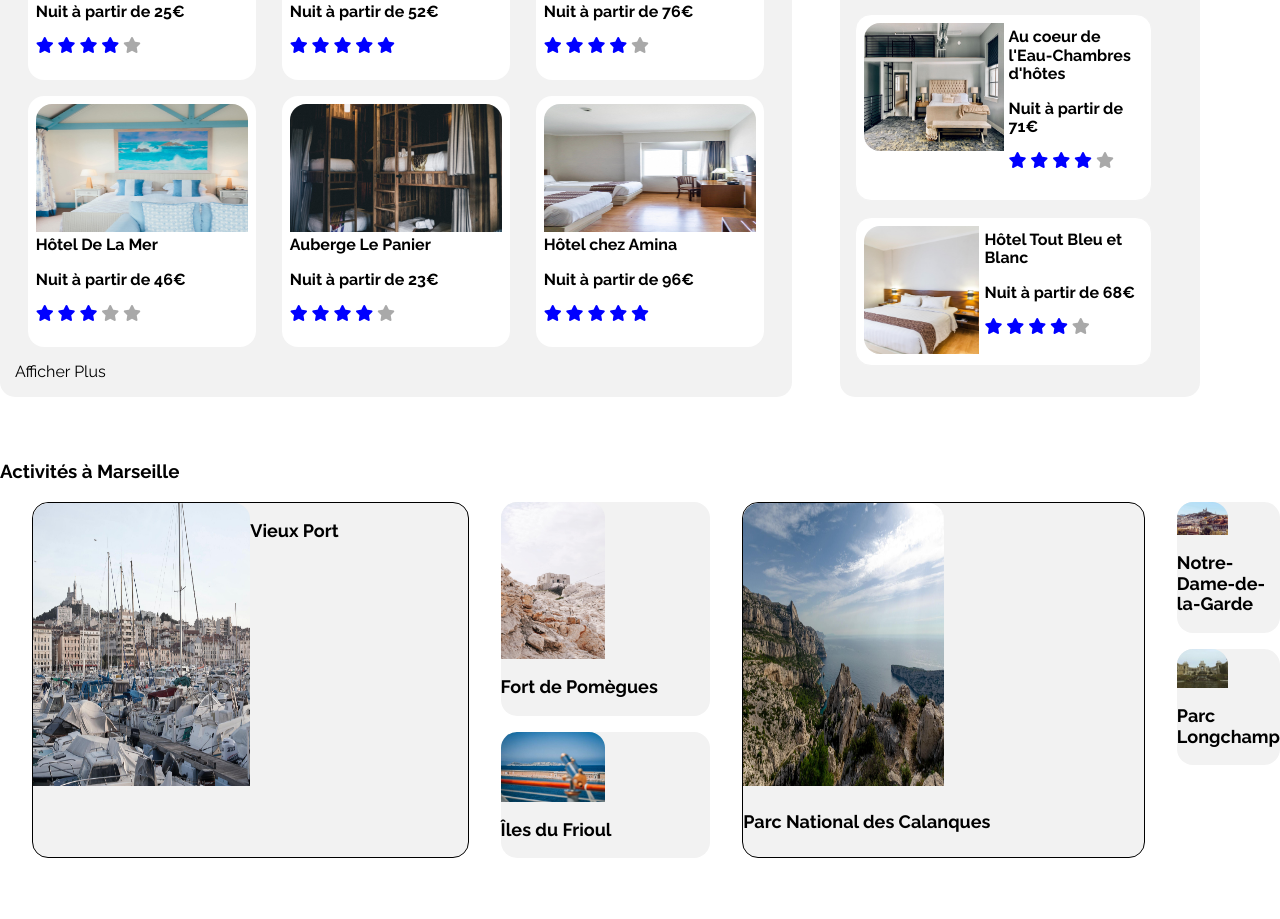
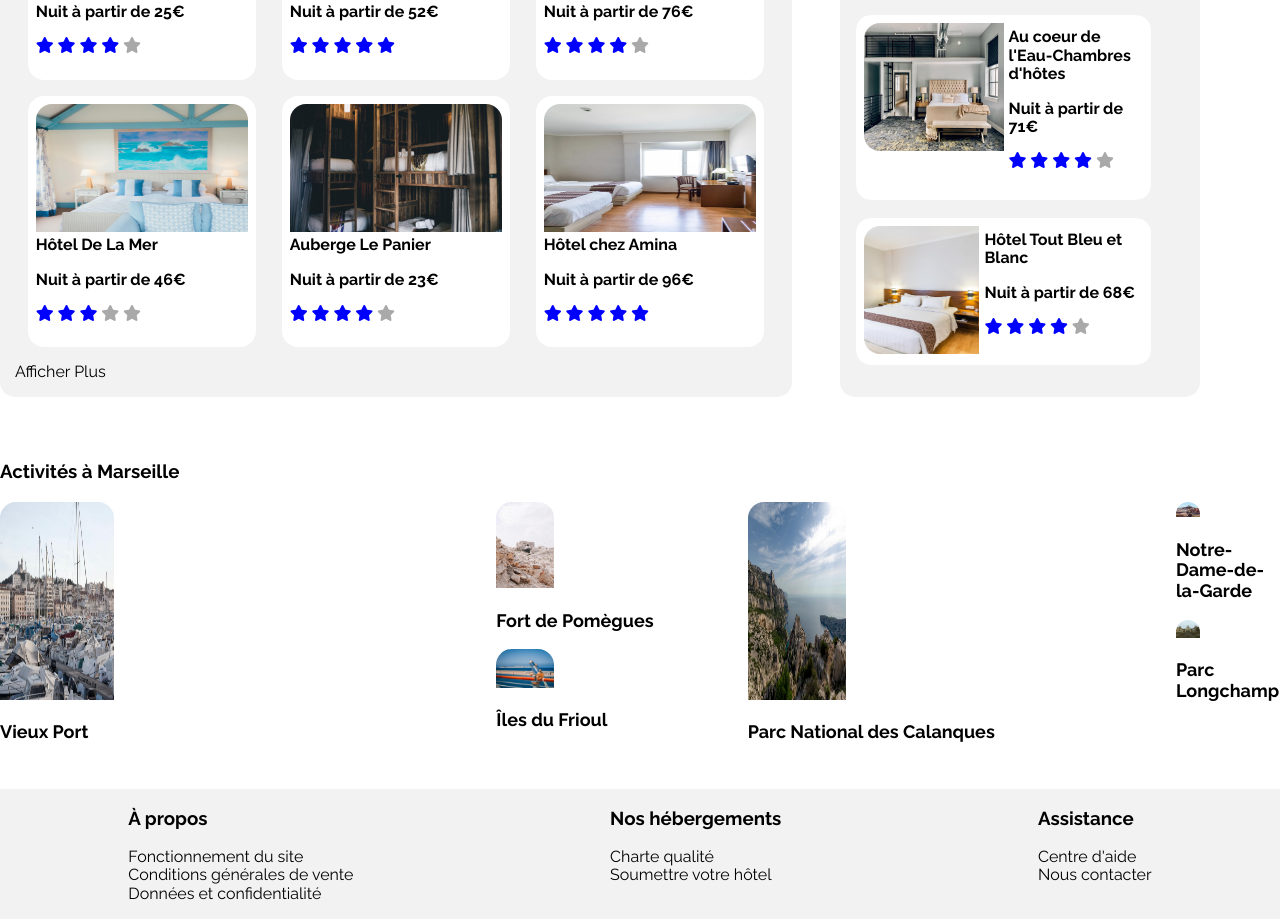
Before and after one commit to Gamingwithfriends/P2, a plain HTML site: page index.html in a window 1280 px wide. Shown: the part 678-1597 px from the top of the page. Before the commit the page ends 1552 px from the top, so only its background shows below. Drawn offline with nearby package versions, Linux system fonts and the light colour scheme.

Commit message:
modifications *

```diff
--- a/index.html
+++ b/index.html
@@ -211,47 +211,66 @@
                             </div>
                     </div>
                 </div>
-            </div>
+              </div>
 
-            <!--ACTIVITES A MARSEILLE-->
+             <!--ACTIVITES A MARSEILLE-->
 
-            <h3>Activités à Marseille</h3>
+             <h3>Activités à Marseille</h3>
             <div class="activites">
-                <div class="img-large">
+                <div class="Grandes-icones">
                     <img src="Images activite/2_large/reno-laithienne-QUgJhdY5Fyk-unsplash.jpg" alt="vieux port">
                     <h3>Vieux Port</h3>
                 </div>
 
                 <div class="img-grp">
-                    <div class="img-small">
+                    <div class="Petites-icones">
                         <img src="Images activite/2_large/paul-hermann-QFTrLdQIRhI-unsplash.jpg" alt="Fort de Pomègues">
                         <h3>Fort de Pomègues</h3>
                     </div>
-                    <div class="img-small">
+                    <div class="Petites-icones">
                         <img src="Images activite/4_small/kevin-hikari-rV_Qd1l-VXg-unsplash.jpg" alt="Îles du Frioul">
                         <h3>Îles du Frioul</h3>
                     </div>
                 </div>
 
 
-                <div class="img-large">
+                <div class="Grandes-icones">
                     <img src="Images activite/2_large/kilyan-sockalingum-NR8-cBCN3aI-unsplash.jpg" alt="Parc National des Calanques">
                     <h3>Parc National des Calanques</h3>
                 </div>
 
                 <div class="img-grp">
-                    <div class="img-small">
+                    <div class="Petites-icones">
                         <img src="Images activite/4_small/florian-wehde-xW9e8gdotxI-unsplash.jpg" alt="Notre-Dame-de-la-Garde">
                         <h3>Notre-Dame-de-la-Garde</h3>
                     </div>
-                    <div class="img-small">
+                    <div class="Petites-icones">
                         <img src="Images activite/4_small/lena-paulin-wH2-EJoDcV0-unsplash.jpg" alt="Parc Longchamp">
                         <h3>Parc Longchamp</h3>
                     </div>
                 </div>
             </div>
-            </section>
+        </section>
         </main>
+           <!-- FOOTER-->
+    <footer>
+        <div class="bloc_footer">
+            <h3>À propos</h3>
+            <a href="#">Fonctionnement du site</a>
+            <a href="#">Conditions générales de vente</a>
+            <a href="#">Données et confidentialité</a>
+        </div>
+        <div class="bloc_footer">
+            <h3>Nos hébergements</h3>
+            <a href="#">Charte qualité</a>
+            <a href="#">Soumettre votre hôtel</a>
+        </div>
+        <div class="bloc_footer">
+            <h3>Assistance</h3>
+            <a href="#">Centre d'aide</a>
+            <a href="#">Nous contacter</a>
+        </div>
 
+    </footer>
 </body>
 <html>
--- a/style.css
+++ b/style.css
@@ -148,7 +148,7 @@ nav a:hover {
 }
 
 .results-message .fas {
-    color: blue;
+    color: #0065fc;
     width: 2rem;
     height: 2rem;
     border: 1px solid darkgrey;
@@ -205,9 +205,9 @@ body {
     border-radius: 1rem;
     margin-bottom: 1rem;
     width: 30%;
-    padding: 0.5rem;
     font-weight: bold;
     background-color: white;
+    padding: 0.5rem;
 }
 
 .popular {
@@ -234,9 +234,9 @@ body {
     border-radius: 1rem;
     margin-bottom: 1rem;
     width: 30%;
-    padding: 0.5rem;
     font-weight: bold;
     background-color: white;
+    padding: 0.5rem;
 }
 
 .div-popular {
@@ -262,34 +262,34 @@ body {
 .grey {
     color: darkgrey;
 }
+
+/*Activités à Marseille*/
+
 .activites{
     display: flex;
     border-radius: 1rem;
+    box-shadow: black;
+}
+.img-grp{
+    border-radius: 1rem;
+    flex-direction: column;
 }
 
-.img-large {
+.Grandes-icones {
     border-radius: 1rem;
-    background-color: #F2F2F2;
     flex-wrap: wrap;
-    margin-left: 2rem;
-    margin-bottom: 1rem;
-    border: 1px solid black;
-    display: flex;
 }
 
-.img-small {
+.Petites-icones {
     border-bottom: black;
     border-radius: 1rem;
-    background-color: #F2F2F2;
     flex-wrap: wrap;
-    margin-left: 2rem;
     margin-bottom : 1rem;
-    display: flex;
 }
 
 .activites img{
     height: 80%;
-    width: 50%;
+    width: 23%;
     border-radius: 1rem 1rem 0rem 0rem;
 }
 
@@ -298,3 +298,18 @@ body {
     font-weight: 700;
     font-size: large;
 }
+ /*FOOTER*/
+
+ footer {
+    background-color: #F2F2F2;
+    margin-top: 40px;
+    padding-top: #f2f2f2;
+    display: flex;
+    justify-content: space-around;
+  }
+
+  .bloc_footer {
+    display: flex;
+    flex-direction: column;
+    margin-bottom: 1rem;
+  }
```
